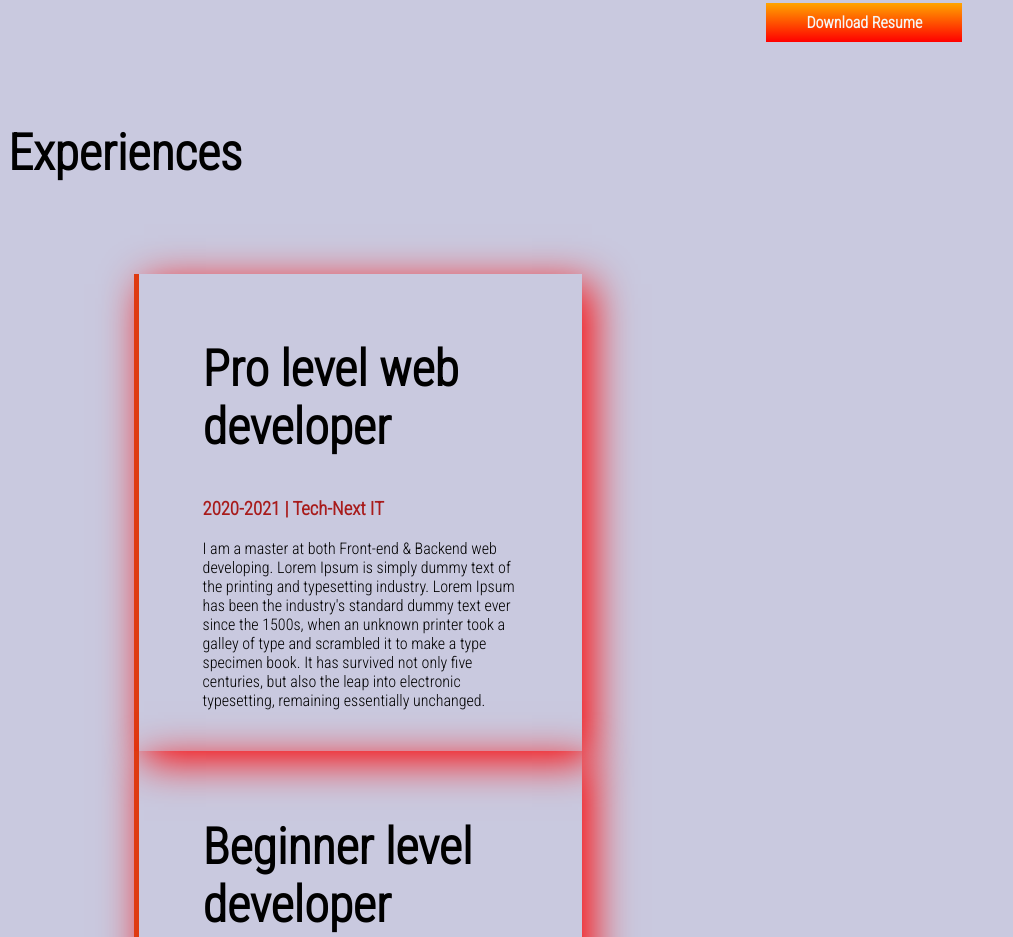
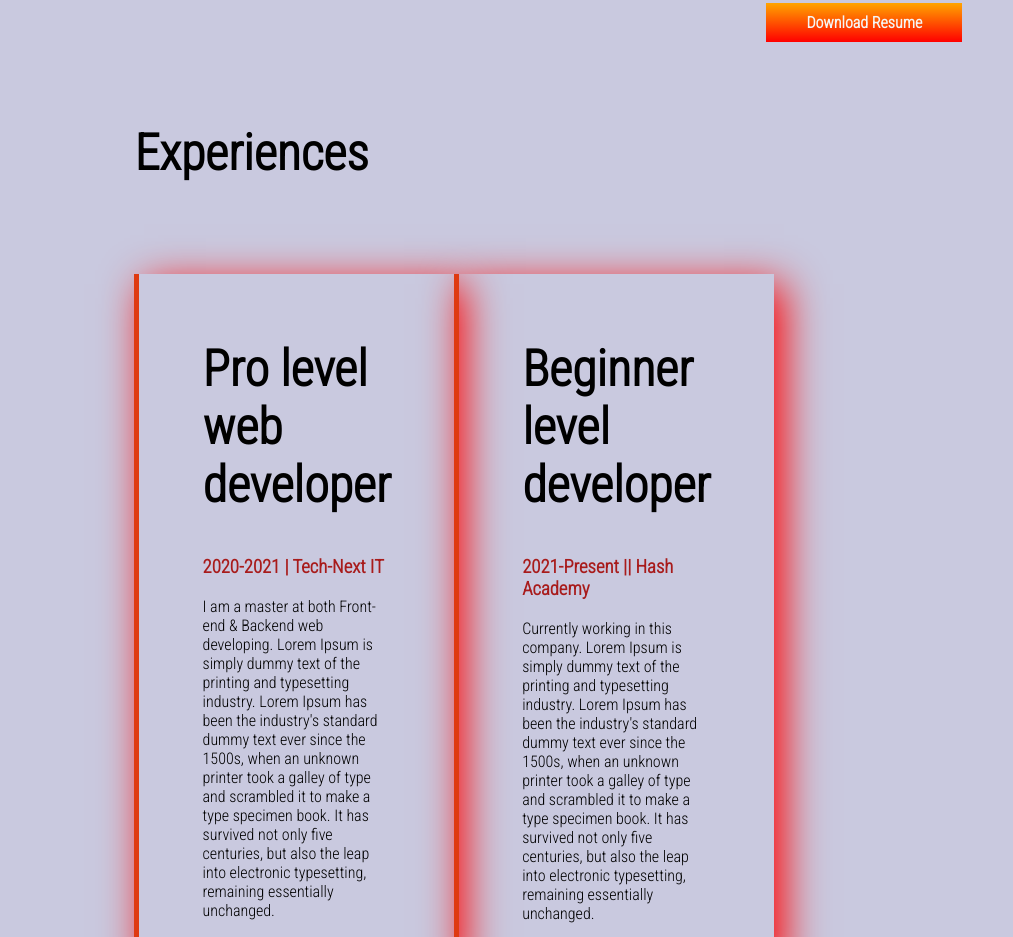
Before and after one commit to RK289g/raisul-portfolio, a plain HTML site: page index.html in a window 1280 px wide. Shown: the part 1449-2386 px from the top of the page, without its empty margins (0-1013 px from the left). Drawn offline with Linux system fonts and the light colour scheme.

Commit message:
experience added

```diff
--- a/index.html
+++ b/index.html
@@ -55,7 +55,7 @@
         </div>
     </section>
     <section>
-        <h1>Experiences</h1>
+        <h1 id="expp">Experiences</h1>
         <div class="box">
             <div class="exp-card">
                 <h1>Pro level web developer</h1>
--- a/style.css
+++ b/style.css
@@ -41,10 +41,22 @@ h3 {
 .exp-card {
     box-shadow: 10px 10px 40px red;
     border-left: 5px solid #df3a11;
+    border-collapse: separate;
+    border-spacing: 70px;
 }
-box
+
+.box {
+    display: flex;
+    justify-content: space-between;
+    border-collapse: separate;
+    border-spacing: 70px;
+}
 
 footer {
     text-align: center;
     font-weight: bold;
 }
+
+#expp {
+    padding: 0% 10%;
+}
```
